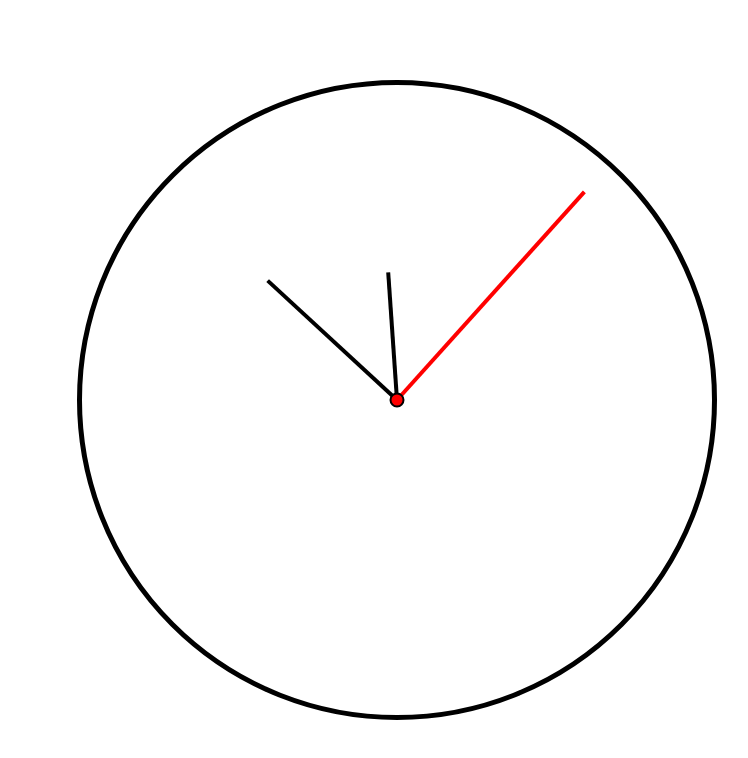
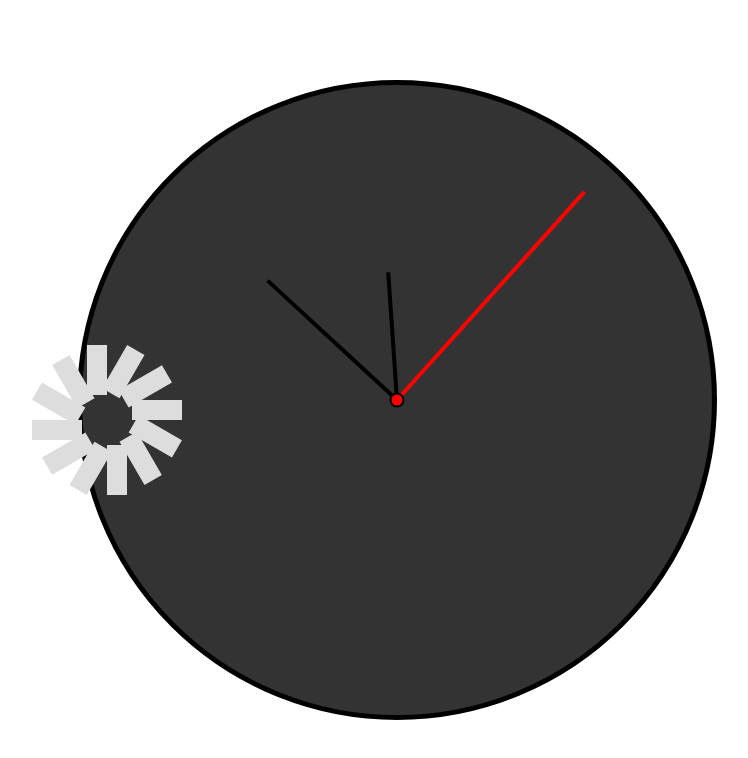
Before and after one commit to arunravi07/clock, a plain HTML site: page clock/index.html in a window 1280 px wide. Shown: the whole page, without its empty margins (243-991 px from the left). Drawn offline with Linux system fonts and the light colour scheme.

Commit message:
analog clock dots

```diff
--- a/clock/scripts.js
+++ b/clock/scripts.js
@@ -5,7 +5,22 @@ const clock = () =>{
     var minHand= $('<span />',{ 'class' : 'minHand'});
     var hourHand= $('<span />',{ 'class' : 'hourHand'});
     var centerPoint= $('<span />',{ 'class' : 'centerPoint'});
+    var dialPointCont= $('<span />',{ 'class' : 'dialPointCont'});
     clockFrame.append(secHand, minHand, hourHand, centerPoint);
+
+    // dial points
+    for(let i = 0; i<12; i++) {
+        dialPointCont.append($('<span />', {
+            'class' : 'dialDots',
+            'style' : 'transform: rotate('+i*30+'deg) translateX(100%); transform-origin:center bottom'
+        }))
+
+    }
+
+    clockFrame.append(dialPointCont)
+
+
+    // clock functionalities
     let currentTime= new Date();
     let sec= currentTime.getSeconds()
     let minute= currentTime.getMinutes()
@@ -13,24 +28,24 @@ const clock = () =>{
     let secAngle = sec * 6;
     let minAngle = (minute * 6) + (.1*sec);
     let hourAngle = (hour * 30) + (minute * .5) + (.5*sec/60)
-    // let i = currentSec;
     secHand.css('transform','translateX(-50%) translateY(-50%)  rotate('+secAngle+'deg)');
     minHand.css('transform','translateX(-50%) translateY(-50%)  rotate('+minAngle+'deg)');
     hourHand.css('transform','translateX(-50%) translateY(-50%)  rotate('+hourAngle+'deg)');
-    console.log(secAngle, minAngle, hourAngle)
+    // const perform360Check = value => {value== 360? value : 0}
     setInterval(
         ()=> {
             secAngle+= 6;
-                secAngle === 360 ? secAngle=0 : secAngle;
+            // secAngle = perform360Check(secAngle);
             minAngle+= .1;
-                minAngle === 360 ? minAngle=0 : minAngle;
+                // perform360Check(minAngle);
             hourAngle+= .5/60;
-                hourAngle === 360 ? hourAngle=0 : hourAngle
-
+                // perform360Check(hourAngle);
             secHand.css('transform','translateX(-50%) translateY(-50%)  rotate('+secAngle+'deg)');
             minHand.css('transform','translateX(-50%) translateY(-50%)  rotate('+(minAngle)+'deg)');
             hourHand.css('transform','translateX(-50%) translateY(-50%)  rotate('+(hourAngle)+'deg)');
         }
     , 1000);
+
+
 }
 clock()
--- a/clock/style.css
+++ b/clock/style.css
@@ -1,6 +1,6 @@
 body{margin: 0}
 *{box-sizing: border-box}
-#clock{width: 80vh; height: 80vh; border: 5px solid #000; margin:10vh auto; border-radius: 50%; position: relative;}
+#clock{width: 80vh; height: 80vh; border: 5px solid #000; margin:10vh auto; border-radius: 50%; position: relative; background-color: #333;}
 #clock .hourHand{
     width: 4px;
     height: 32vh;
@@ -50,3 +50,20 @@ body{margin: 0}
     transform: translateX(-50%) translateY(-50%);
     z-index: 5;
 }
+.dialPointCont {
+	position: relative;
+	width: 100%;
+	top: 0;
+	left: 0;
+	height: 100%;
+    display: block;
+    border-radius: 50%
+}
+.dialPointCont span {
+    position: absolute;
+    width: 50px;
+    height: 20px;
+    left: 0%;
+    top: 50%;
+    background-color: #ddd
+}
```
